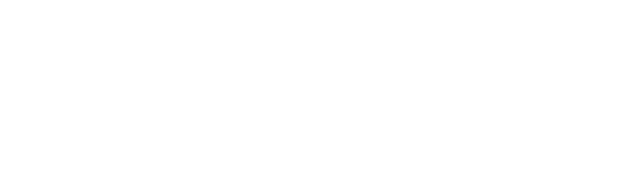
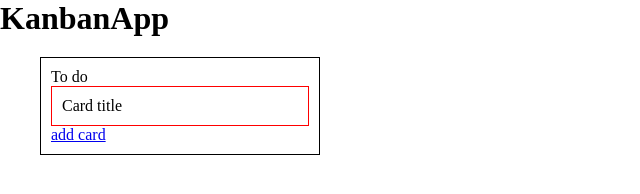
Before and after one commit to k-krusiec/kanbanApp, a website: page index.html in a window 1280 px wide. Shown: the whole page, without its empty margins (0-640 px from the left). Drawn offline with Linux system fonts and the light colour scheme.

Commit message:
added: step, card list and add/create new card (card view and add button)

```diff
--- a/index.html
+++ b/index.html
@@ -8,5 +8,45 @@
   </head>
   <body>
 
+    <header>
+      <h1>KanbanApp</h1>
+    </header>
+
+    <main>
+      <div class="main-container">
+        <div class="step">
+          <p>To do</p>
+          <div class="list">
+            <div class="card">
+              <p>Card title</p>
+            </div>
+          </div>
+          <a href="#">add card</a>
+        </div>
+        <!-- <div class="step">
+          <p>In progress</p>
+          <div class="card">
+            <p>Card title</p>
+          </div>
+          <a href="#">add card</a>
+        </div>
+        <div class="step">
+          <p>Test</p>
+          <div class="card">
+            <p>Card title</p>
+          </div>
+          <a href="#">add card</a>
+        </div>
+        <div class="step">
+          <p>Done</p>
+          <div class="card">
+            <p>Card title</p>
+          </div>
+          <a href="#">add card</a>
+        </div> -->
+      </div>
+    </main>
+
+    <script src="./js/app.js"></script>
   </body>
 </html>
--- a/js/app.js
+++ b/js/app.js
@@ -0,0 +1,19 @@
+(function() {
+  const kanban = document.querySelector('.main-container');
+  const steps = kanban.querySelectorAll('.step');
+  const card = kanban.querySelectorAll('.card');
+  const addCard = kanban.querySelectorAll('a');
+  const newCard = `<div class="card"><p>card title</p></div>`;
+
+  console.log(kanban);
+  console.log(steps);
+  console.log(card);
+  console.log(addCard);
+
+  for (let i = 0, len = addCard.length; i < len; i++) {
+    addCard[i].addEventListener('click', function () {
+      this.previousElementSibling.insertAdjacentHTML('beforeend', newCard);
+      console.log(this.previousElementSibling);
+    })
+  }
+})();
--- a/scss/partials/_general.scss
+++ b/scss/partials/_general.scss
@@ -0,0 +1,11 @@
+* {
+  box-sizing: border-box;
+  padding: 0;
+  margin: 0;
+}
+
+.main-container {
+  display: flex;
+  flex-flow: row nowrap;
+  padding: 20px;
+}
--- a/scss/partials/_main.scss
+++ b/scss/partials/_main.scss
@@ -0,0 +1,11 @@
+.step {
+  border: 1px solid black;
+  padding: 10px;
+  min-width: 280px;
+  margin: 0 20px;
+}
+
+.card {
+  border: 1px solid red;
+  padding: 10px;
+}
```
Also changed, not shown: css/style.css.
